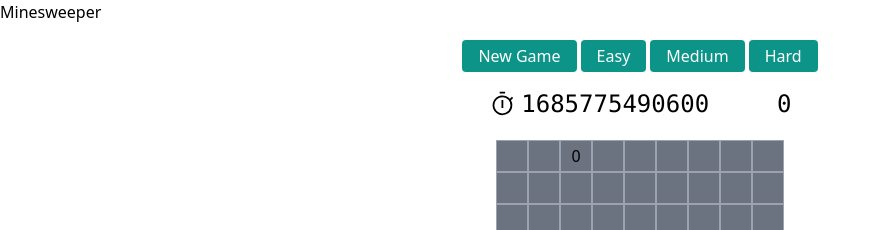
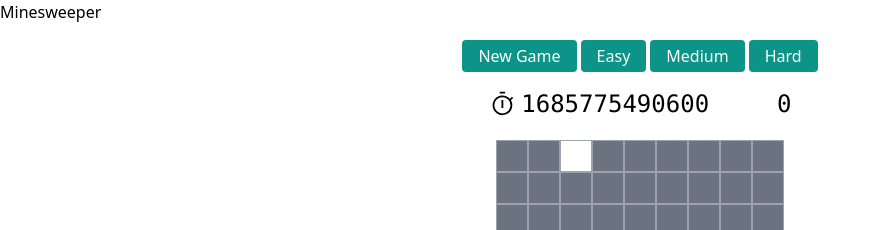
Before and after one commit to nassipkaliv/sapper-game, a React (Vite) app: page / in a window 1280 px wide. Both pictures are taken after a click on the button 576 px from the left and 156 px from the top of the page. Shown: the top 230 px of the page, without its empty margins (0-880 px from the left). Built offline with nearby package versions, Linux system fonts and the light colour scheme; some icons are missing.

Commit message:
add some colors

```diff
--- a/src/components/MineBlock.tsx
+++ b/src/components/MineBlock.tsx
@@ -9,13 +9,32 @@
   block: BlockState;
 };
 
+const numberColors = [
+  'text-transparent',
+  'text-blue-500',
+  'text-green-500',
+  'text-yellow-500',
+  'text-orange-500',
+  'text-red-500',
+  'text-purple-500',
+  'text-pink-500',
+  'text-teal-500',
+];
+
 export default function MineBlock({ block }: MineBlockProps) {
   const { dispatch, state } = useContext(GameContext);
 
   const handleRightClick: MouseEventHandler = (e) => {
     e.preventDefault();
-    if(state.status !== 'play' || block.revealed) return;
-    dispatch({ type: 'flaged', payload: block});
+    if (state.status !== 'play' || block.revealed) return;
+    dispatch({ type: 'flaged', payload: block });
+  };
+
+  const getBlockClass = () => {
+    if (block.flaged) return 'bg-gray-500';
+    if (!block.revealed) return 'bg-gray-500 hover:bg-gray-400';
+
+    return block.mine ? 'bg-red-500' : numberColors[block.adjacentMines];
   };
 
   return (
@@ -24,14 +43,19 @@
       onClick={() => {
         dispatch({ type: 'play', payload: block });
       }}
-      className="flex items-center justify-center min-w-8 min-h-8 border-0.5 border-gray-400 bg-gray-500 hover:bg-gray-400"
+      className={`flex items-center justify-center min-w-8 min-h-8 border-0.5 border-gray-400 ${getBlockClass()}`}
     >
       {block.flaged && (
         <span className="text-red-400">
           <IconFlag />
         </span>
       )}
-      {block.revealed && (block.mine ? <IconMine /> : block.adjacentMines)}
+      {block.revealed &&
+        (function () {
+          if (block.mine) return <IconMine color="#fff" />;
+          if (block.adjacentMines > 0)
+            return <span>{block.adjacentMines}</span>;
+        })()}
     </button>
   );
 }
```
